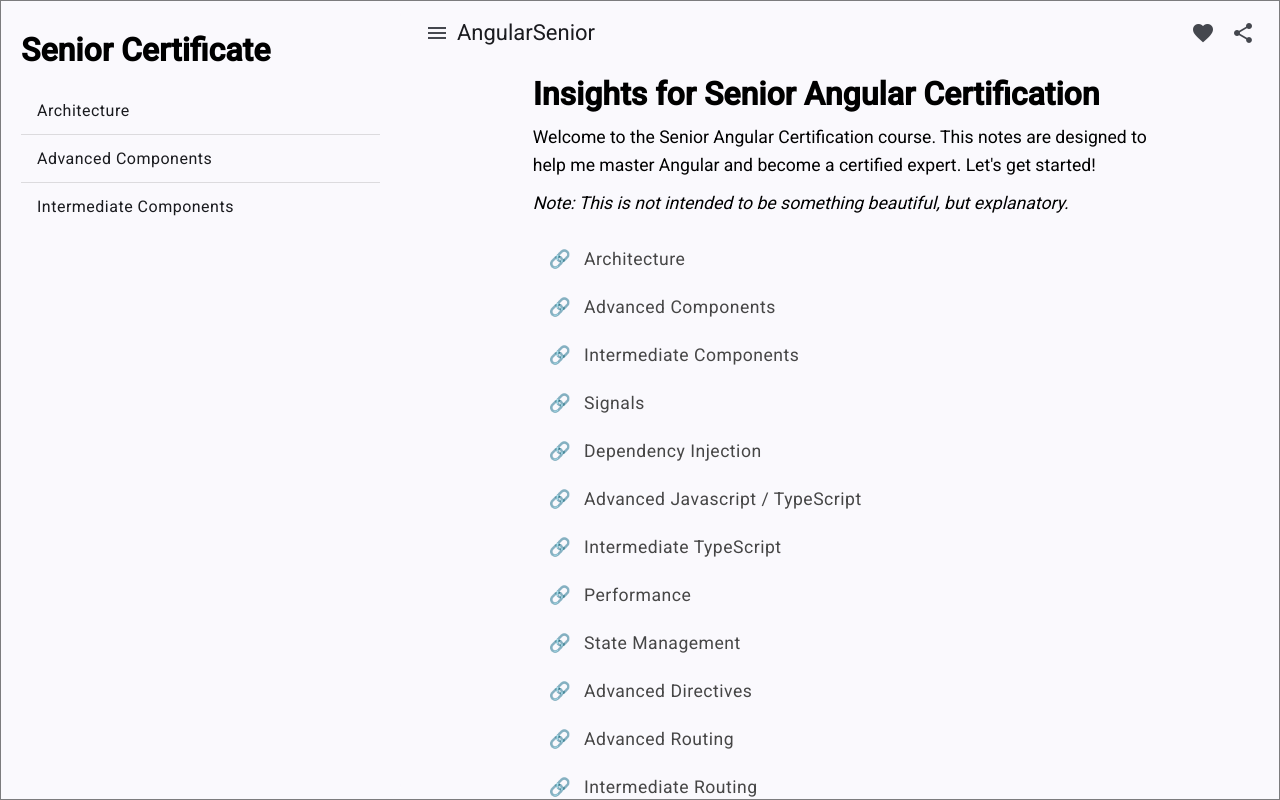
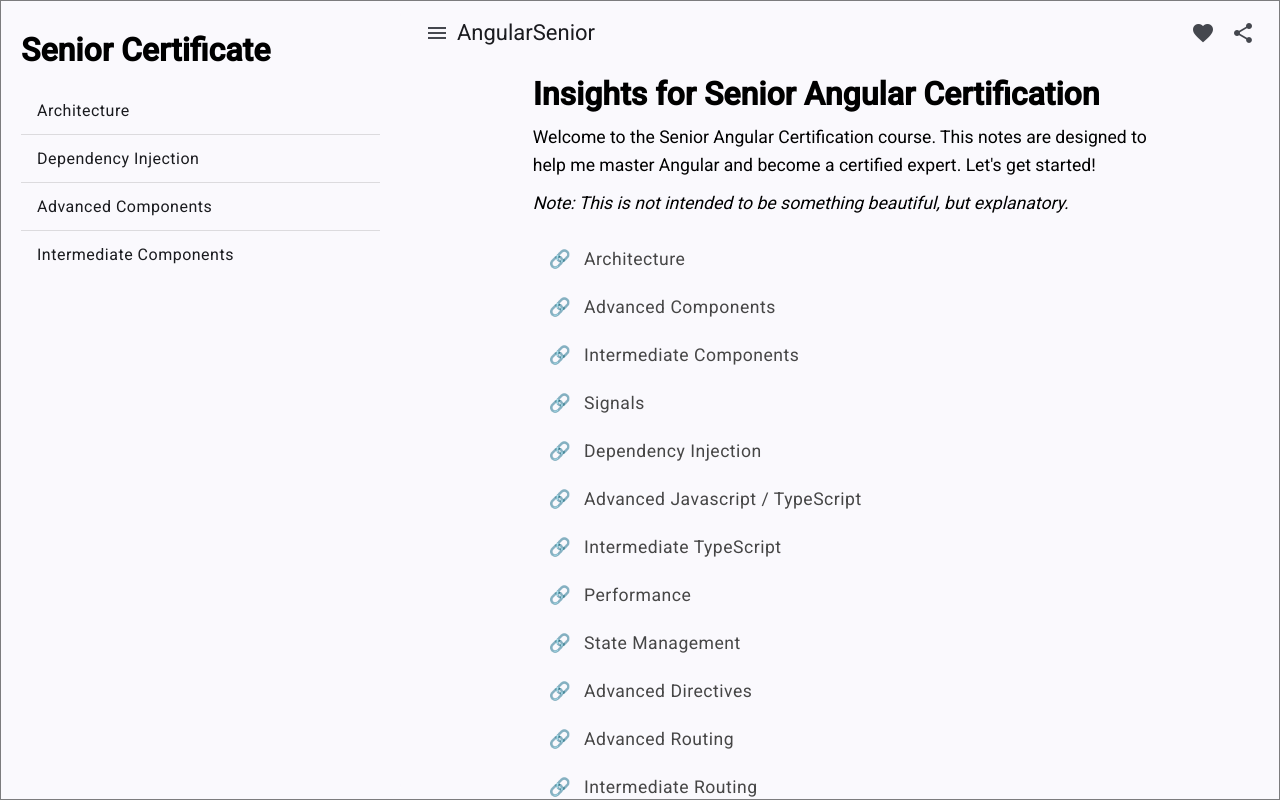
Before and after one commit to RaulGM3/Angular-Senior-Certificate, an Angular app: page /home in a window 1280 px wide. Both pictures are taken after a click on the button "menu". Built offline with nearby package versions, Linux system fonts and the light colour scheme.

Commit message:
reestructure of architecture component

```diff
--- a/src/app/app.component.html
+++ b/src/app/app.component.html
@@ -4,6 +4,9 @@
     <mat-list>
       <mat-list-item routerLink="/architecture" routerLinkActive="active" (click)="closeOpened ()">
           Architecture
+      </mat-list-item>
+      <mat-list-item routerLink="/dependency-injection" routerLinkActive="active" (click)="closeOpened ()">
+          Dependency Injection
       </mat-list-item>
       <mat-list-item routerLink="/advanced-components" routerLinkActive="active" (click)="closeOpened ()">
           Advanced Components
@@ -20,6 +23,7 @@
       <main>
         <router-outlet />
       </main>
+      <div class="blanc-space"></div>
     </div>
   </div>
 
--- a/src/app/app.component.scss
+++ b/src/app/app.component.scss
@@ -40,9 +40,14 @@ mat-drawer-content {
 
     main {
       width: 70%;
+    }
 
+    .blanc-space {
+      width: 100px;
+      min-height: 300px;
     }
   }
+
 }
 
 .example-sidenav {
--- a/src/app/architecture/architecture.component.html
+++ b/src/app/architecture/architecture.component.html
@@ -21,3 +21,6 @@
 <h2>Example</h2>
 
 <app-smart />
+
+<app-dependency-injection />
+<app-ng-modules />
--- a/src/app/architecture/architecture.component.ts
+++ b/src/app/architecture/architecture.component.ts
@@ -2,10 +2,12 @@ import { Component, signal } from '@angular/core';
 
 import { SmartComponent } from './smart/smart.component';
 import { MatTooltipModule } from '@angular/material/tooltip';
+import { DependencyInjectionComponent } from '../dependency-injection/dependency-injection.component';
+import { NgModulesComponent } from '../ng-modules/ng-modules.component';
 
 @Component({
   selector: 'app-architecture',
-  imports: [SmartComponent, MatTooltipModule],
+  imports: [SmartComponent, MatTooltipModule, DependencyInjectionComponent, NgModulesComponent],
   templateUrl: './architecture.component.html',
   styleUrl: './architecture.component.scss'
 })
--- a/src/app/dependency-injection/dependency-injection.component.html
+++ b/src/app/dependency-injection/dependency-injection.component.html
@@ -1,4 +1,4 @@
-<h1>Dependency Injection</h1>
+<h1 class="title">Dependency Injection</h1>
 
 <p><span class="heading">Angular's definition:</span>"DI" is a design pattern and mechanism for creating and delivering some parts of an app to other parts of an app that require them.</p>
 <p><span class="heading">Brief interpretation:</span>"DI" is the way Angular handles dependencies within your app.</p>
@@ -19,5 +19,3 @@
 <p style="text-wrap: wrap;">
   Angular creates an application-wide injector (also known as the "root" injector) during the application bootstrap process.
 </p>
-
-<app-ng-modules></app-ng-modules>
--- a/src/app/state.service.ts
+++ b/src/app/state.service.ts
@@ -7,7 +7,9 @@ export class StateService {
   title = signal ('AngularSenior');
   toggleMenu = signal (false);
 
-  constructor() { }
+  constructor() {
+    console.log ('StateService constructor')
+  }
 
   onToggleMenu () {
     console.log ('toggling ')
--- a/src/app/typography.scss
+++ b/src/app/typography.scss
@@ -3,13 +3,17 @@ h1, h2, h3, h4, p, li {
   color: #000;
   margin: 10px 0;
 
+  &.title {
+    font-weight: 500;
+    margin-top: 40px;
+  }
   &.sub-title {
     margin-top: 40px;
   }
 }
 ul {
   padding-left: 20px;
-  // line-height: 1.5;
+  margin: 0 40px;
 }
 p, li {
   line-height: 1.6;
```
